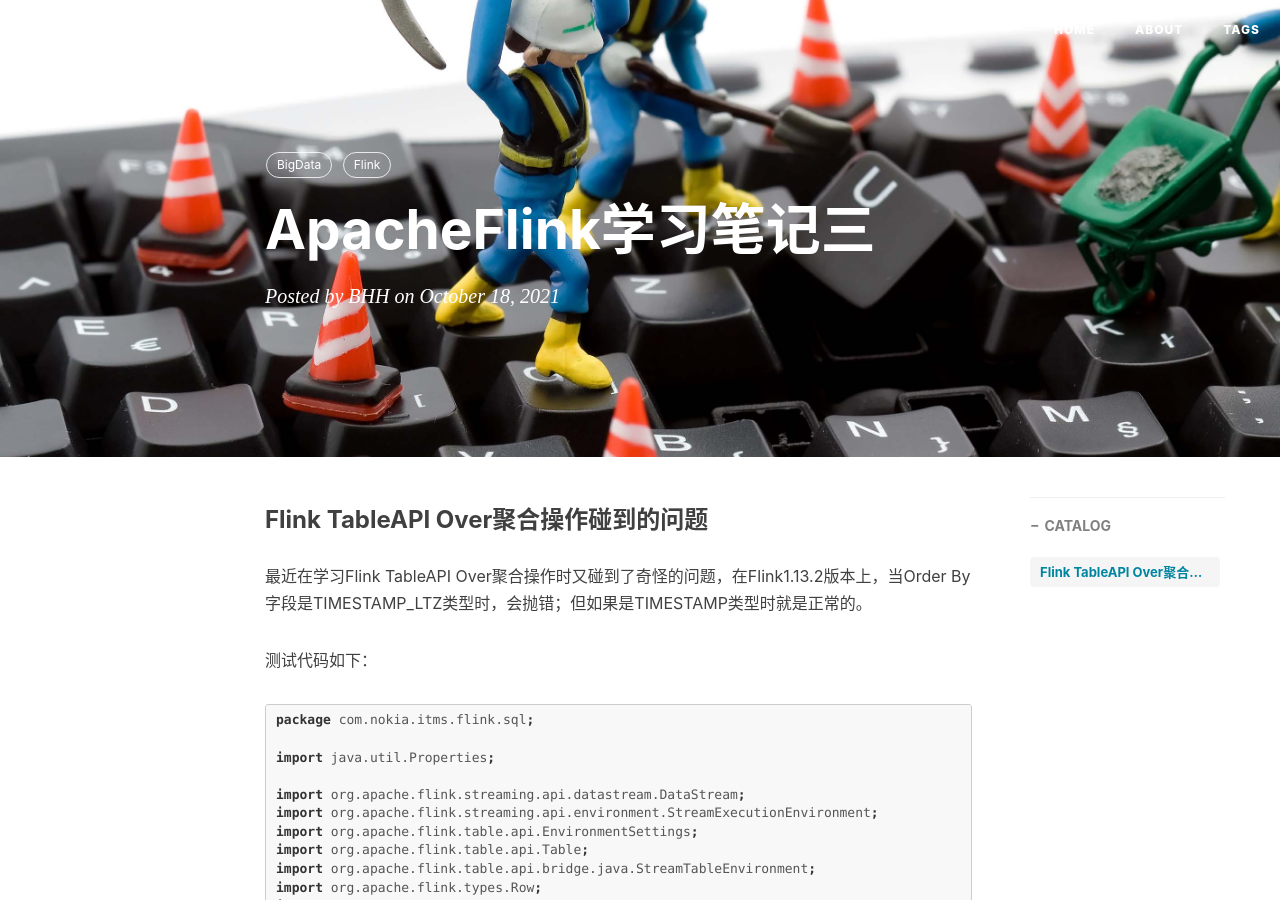
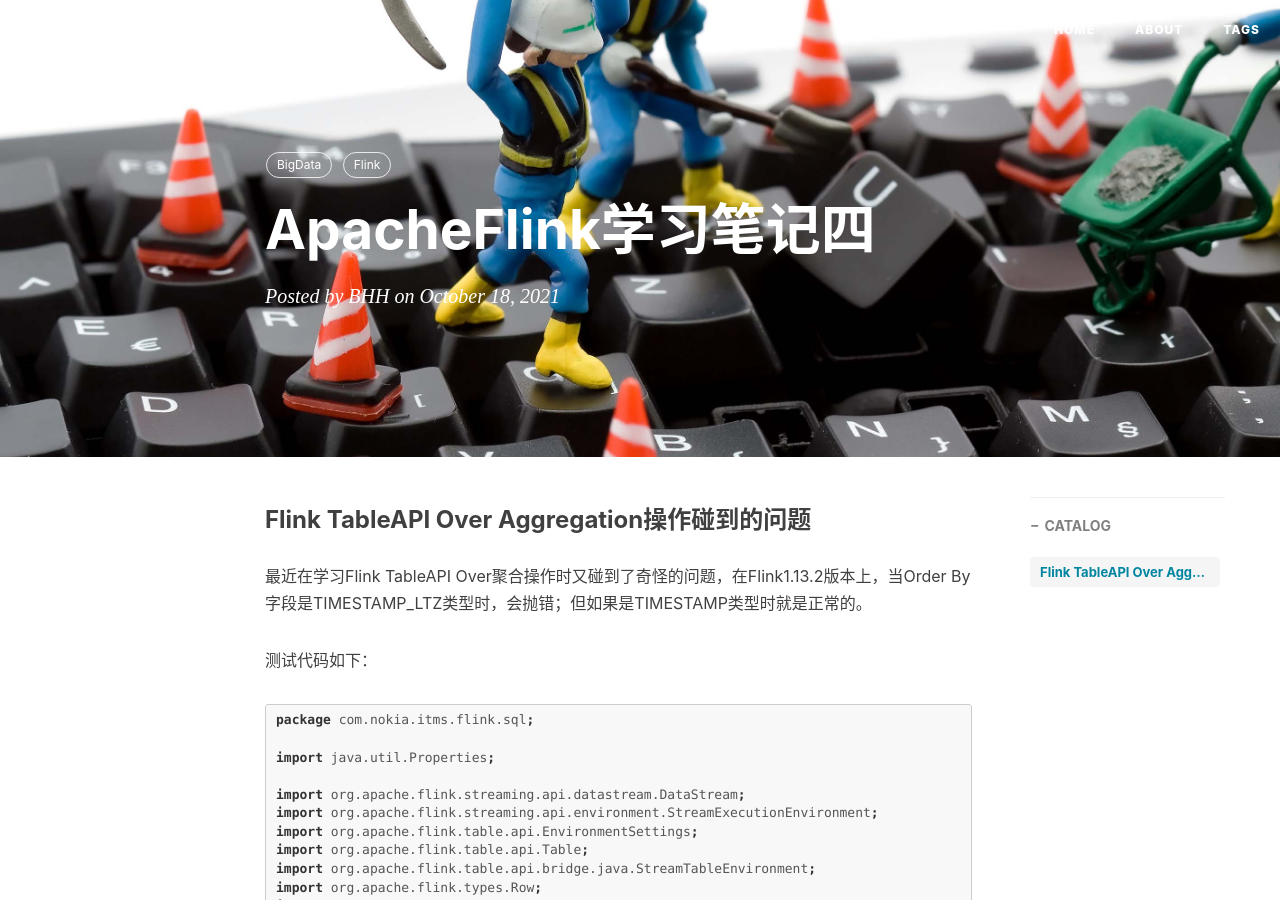
Before and after one commit to bbhhhh/bbhhhh.github.io, a Jekyll site: the page built from _posts/2021-10-18-ApacheFlink学习笔记四.md, in a window 1280 px wide and 900 px high. Built offline with Jekyll 4.4.1, drawn with Linux system fonts in a browser that asks for light colours; nearby versions of some CDN libraries; comment, search, counter and statistics services are not loaded.

Commit message:
update posts

```diff
--- a/_posts/2021-10-18-ApacheFlink学习笔记四.md
+++ b/_posts/2021-10-18-ApacheFlink学习笔记四.md
@@ -1,6 +1,6 @@
 ---
 layout:     post
-title:      ApacheFlink学习笔记三
+title:      ApacheFlink学习笔记四
 subtitle:
 date:       2021-10-18
 author:     BHH
@@ -11,7 +11,7 @@ tags:
      - Flink
 ---
 
-### Flink TableAPI Over聚合操作碰到的问题 ###
+### Flink TableAPI Over Aggregation操作碰到的问题 ###
 
 最近在学习Flink TableAPI Over聚合操作时又碰到了奇怪的问题，在Flink1.13.2版本上，当Order By字段是TIMESTAMP_LTZ类型时，会抛错；但如果是TIMESTAMP类型时就是正常的。
 
```
